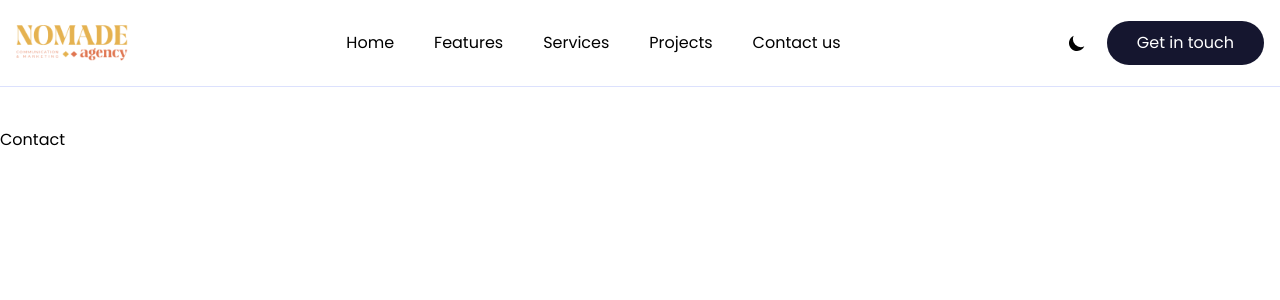
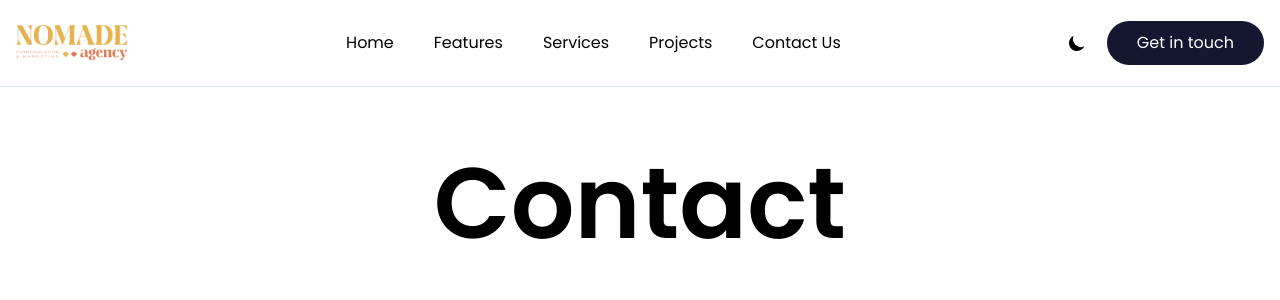
Before and after one commit to abishek180/nomade, a Next.js app: page /contact in a window 1280 px wide. Shown: the top 300 px of the page. Built offline with nearby package versions, Linux system fonts and the light colour scheme.

Commit message:
major changes

```diff
--- a/app/global.css
+++ /dev/null
@@ -1,76 +0,0 @@
-@tailwind base;
-@tailwind components;
-@tailwind utilities;
-
-@layer base {
-  :root {
-    --background: 0 0% 100%;
-    --foreground: 222.2 84% 4.9%;
-
-    --card: 0 0% 100%;
-    --card-foreground: 222.2 84% 4.9%;
-
-    --popover: 0 0% 100%;
-    --popover-foreground: 222.2 84% 4.9%;
-
-    --primary: 222.2 47.4% 11.2%;
-    --primary-foreground: 210 40% 98%;
-
-    --secondary: 210 40% 96.1%;
-    --secondary-foreground: 222.2 47.4% 11.2%;
-
-    --muted: 210 40% 96.1%;
-    --muted-foreground: 215.4 16.3% 46.9%;
-
-    --accent: 210 40% 96.1%;
-    --accent-foreground: 222.2 47.4% 11.2%;
-
-    --destructive: 0 84.2% 60.2%;
-    --destructive-foreground: 210 40% 98%;
-
-    --border: 214.3 31.8% 91.4%;
-    --input: 214.3 31.8% 91.4%;
-    --ring: 222.2 84% 4.9%;
-
-    --radius: 0.5rem;
-  }
-
-  .dark {
-    --background: 222.2 84% 4.9%;
-    --foreground: 210 40% 98%;
-
-    --card: 222.2 84% 4.9%;
-    --card-foreground: 210 40% 98%;
-
-    --popover: 222.2 84% 4.9%;
-    --popover-foreground: 210 40% 98%;
-
-    --primary: 210 40% 98%;
-    --primary-foreground: 222.2 47.4% 11.2%;
-
-    --secondary: 217.2 32.6% 17.5%;
-    --secondary-foreground: 210 40% 98%;
-
-    --muted: 217.2 32.6% 17.5%;
-    --muted-foreground: 215 20.2% 65.1%;
-
-    --accent: 217.2 32.6% 17.5%;
-    --accent-foreground: 210 40% 98%;
-
-    --destructive: 0 62.8% 30.6%;
-    --destructive-foreground: 210 40% 98%;
-
-    --border: 217.2 32.6% 17.5%;
-    --input: 217.2 32.6% 17.5%;
-    --ring: 212.7 26.8% 83.9%;
-  }
-}
-
-@layer base {
-  * {
-    @apply border-border;
-  }
-  body {
-    @apply bg-background text-foreground;
-  }
-}
--- a/components/header.js
+++ b/components/header.js
@@ -13,29 +13,45 @@ export default function Header() {
   const handleNav = () => {
     setMenuOpen(!menuOpen);
   };
+
+  const menu = [
+    {
+      title: "Home",
+      href: "/",
+    },
+    {
+      title: "Features",
+      href: "#features",
+    },
+    {
+      title: "Services",
+      href: "#services",
+    },
+    {
+      title: "Projects",
+      href: "#projects",
+    },
+    {
+      title: "Contact Us",
+      href: "/contact",
+    },
+  ];
+
   return (
     <div className="w-full fixed top-0 z-[999] border-b-[1px] border-[#DCE1FD] bg-white/30 backdrop-blur-[20px] backdrop-filter py-[20px]">
       <nav className="flex max-w-screen-xl mx-auto justify-between items-center px-[16px]">
         <div className="w-[80px] h-[46px] lg:w-[112px] lg:h-[46px] flex  justify-center items-center">
-          <Image src={logo} className="w-[100%]" alt="logo"/>
+          <Link href="/">
+            <Image src={logo} className="w-[100%]" alt="logo" />
+          </Link>
         </div>
         <div className="hidden lg:block dark:text-white">
           <ul className="flex gap-10">
-            <li className="hover:text-[#F87B50]">
-              <Link href="/">Home</Link>
-            </li>
-            <li className="hover:text-[#F87B50]">
-              <Link href="#features">Features</Link>
-            </li>
-            <li className="hover:text-[#F87B50]">
-              <Link href="#services">Services</Link>
-            </li>
-            <li className="hover:text-[#F87B50]">
-              <Link href="#projects">Projects</Link>
-            </li>
-            <li className="hover:text-[#F87B50]">
-              <Link href="/">Contact us</Link>
-            </li>
+            {menu.map((item, index) => (
+              <li className="hover:text-[#F87B50]" key={index}>
+                <a href={item.href}>{item.title}</a>
+              </li>
+            ))}
           </ul>
         </div>
 
@@ -55,7 +71,7 @@ export default function Header() {
         <div
           className={
             menuOpen
-              ? "fixed left-0 top-0 w-[55%] lg:hidden h-screen bg-[#ecf0f3] p-10 ease-in duration-500 shadow-2xl	"
+              ? "fixed left-0 top-0 w-[55%] lg:hidden h-screen bg-[#fff] p-10 ease-in duration-500 shadow-2xl	"
               : "fixed left-[-100%] top-0 p-10 ease-in duration-500"
           }
         >
@@ -64,6 +80,15 @@ export default function Header() {
               <MdClose size={30} />
             </div>
           </div>
+          <div>
+              <ul className="flex gap-10 text-[22px] flex-col  md:flex md:flex-col md:gap-20 md:text-[24px]">
+                {menu.map((item, index) => (
+                  <li className="hover:text-[#F87B50]" key={index}>
+                    <a href={item.href}>{item.title}</a>
+                  </li>
+                ))}
+              </ul>
+            </div>
         </div>
       </nav>
     </div>
--- a/components/page.js
+++ b/components/page.js
@@ -1,8 +1,5 @@
 import SmoothScroller from "./Smoothscroll";
 import Header from "./header";
-
-
-
 
 export default function Page({children}){
     return(
--- a/package.json
+++ b/package.json
@@ -14,6 +14,7 @@
     "@studio-freight/lenis": "^1.0.33",
     "class-variance-authority": "^0.7.0",
     "clsx": "^2.1.0",
+    "framer-motion": "^10.17.12",
     "lenis": "^0.0.2",
     "lucide-react": "^0.304.0",
     "next": "14.0.4",
--- a/pages/_app.js
+++ b/pages/_app.js
@@ -1,14 +1,31 @@
-import {useRouter} from "next/navigation";
-import "/styles/globals.css"
+import { useRouter } from "next/navigation";
+import { motion, AnimatePresence } from "framer-motion";
+import "/styles/globals.css";
 
-const App = ({Component, pageProps})=>{
+const App = ({ Component, pageProps }) => {
   const router = useRouter();
 
-  return(
-    <div key={router.pathname} className="dark:bg-black">
-      <Component {...pageProps}/>
-    </div>
-  )
-}
+  return (
+    <AnimatePresence mode="wait">
+      <motion.div key={router.pathname} className="dark:bg-black">
+        <Component {...pageProps} />
+        <motion.div
+          className="slide-in"
+          initial={{ scaleY: 0 }}
+          animate={{ scaleY: 0 }}
+          exit={{ scaleY: 1 }}
+          transition={{ duration: 1, ease: [0.22, 1, 0.36, 1] }}
+        ></motion.div>
+        <motion.div
+          className="slide-out"
+          initial={{ scaleY: 1 }}
+          animate={{ scaleY: 0 }}
+          exit={{ scaleY: 0 }}
+          transition={{ duration: 1, ease: [0.22, 1, 0.36, 1] }}
+        ></motion.div>
+      </motion.div>
+    </AnimatePresence>
+  );
+};
 
 export default App;
--- a/pages/contact.js
+++ b/pages/contact.js
@@ -3,7 +3,9 @@ import Page from "@/components/page";
 export default function Contact(){
   return(
     <Page>
-      <h1>Contact</h1>
+      <div className="max-w-screen-xl mx-auto px-[16px">
+        <p className="text-[100px] text-center text-black font-semibold">Contact</p>
+      </div>
     </Page>
   )
 }
--- a/styles/globals.css
+++ b/styles/globals.css
@@ -94,3 +94,22 @@ body {
 .bl{
   border-left:3px solid #ffffff73;
 }
+
+.slide-in{
+  position: absolute;
+  top: 0;
+  left: 0;
+  width: 100%;
+  height: 100vh;
+  background-color: #E5B250;
+  transform-origin: bottom;
+}
+.slide-out{
+  position: absolute;
+  top: 0;
+  left: 0;
+  width: 100%;
+  height: 100vh;
+  background-color: #E5B250;
+  transform-origin: top;
+}
```
Also changed, not shown: pages/index.js (+25 -23 lines), 1 other file (tests, documents, lock files or other folders).
